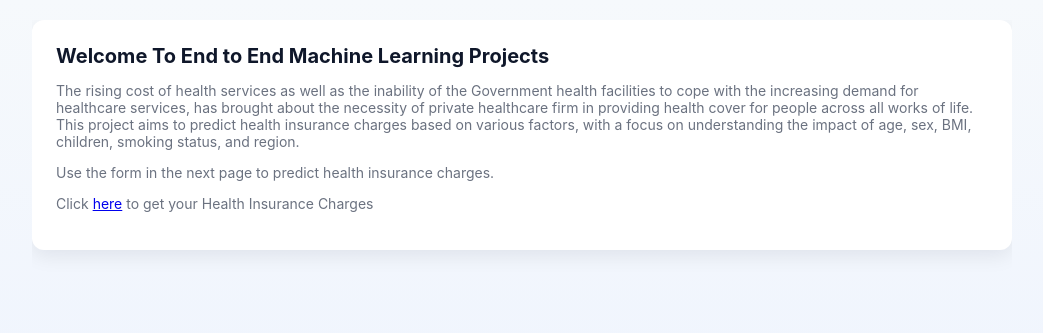
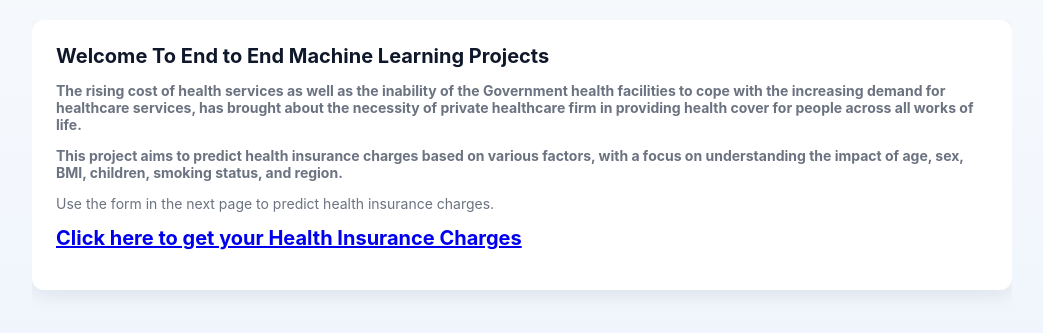
Before and after one commit to BolajiTee/health-insurance-cost-MLOPs, a Flask app: page / in a window 1280 px wide. Shown: the top 333 px of the page, without its empty margins (118-1161 px from the left). Run offline with Flask 3, Linux system fonts and the light colour scheme; parts of the project's set-up code (start-up, migrations or seed data) failed here and were passed over.

Commit message:
screenshots added

```diff
--- a/templates/index.html
+++ b/templates/index.html
@@ -10,9 +10,10 @@
 		<div class="site-wrap">
 			<main class="card">
 				<h1>Welcome To End to End Machine Learning Projects</h1>
-				<p class="muted">The rising cost of health services as well as the inability of the Government health facilities to cope with the increasing demand for healthcare services, has brought about the necessity of private healthcare firm in providing health cover for people across all works of life. <br>This project aims to predict health insurance charges based on various factors, with a focus on understanding the impact of age, sex, BMI, children, smoking status, and region.</p>
+				<p class="muted"><strong>The rising cost of health services as well as the inability of the Government health facilities to cope with the increasing demand for healthcare services, has brought about the necessity of private healthcare firm in providing health cover for people across all works of life.</strong> </p>
+				<p class="muted"><strong>This project aims to predict health insurance charges based on various factors, with a focus on understanding the impact of age, sex, BMI, children, smoking status, and region.</strong></p>
 				<p class="muted">Use the form in the next page to predict health insurance charges.</p>
-				<p class="muted">Click <a href="{{ url_for('new_predict') }}">here</a> to get your Health Insurance Charges</p>
+				<p class="muted"><a href="{{ url_for('new_predict') }}"><h1>Click here to get your Health Insurance Charges</h1></a></p>
 			</main>
 		</div>
 	</body>
```
Also changed, not shown: README.md, 2 other files.
